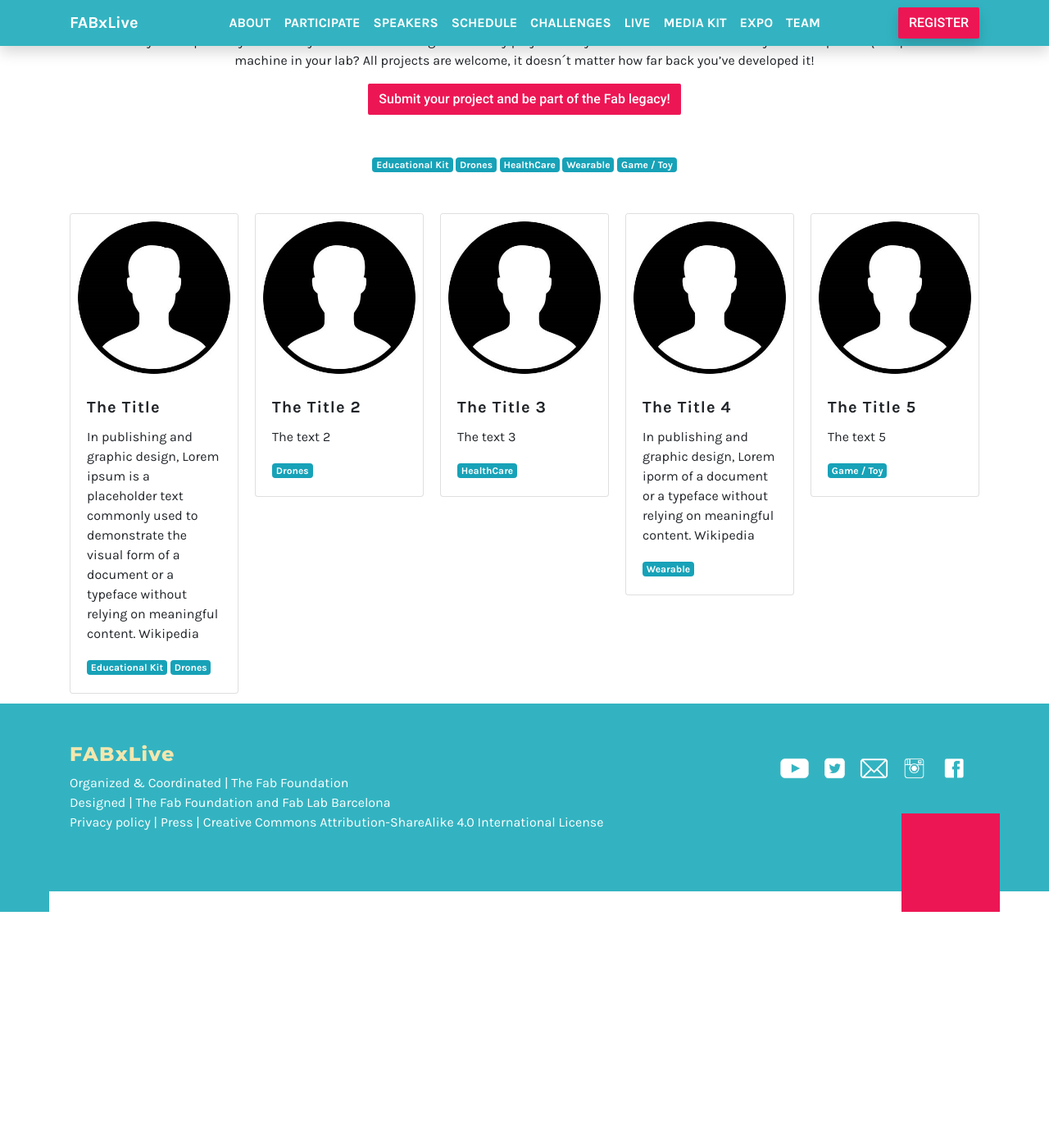
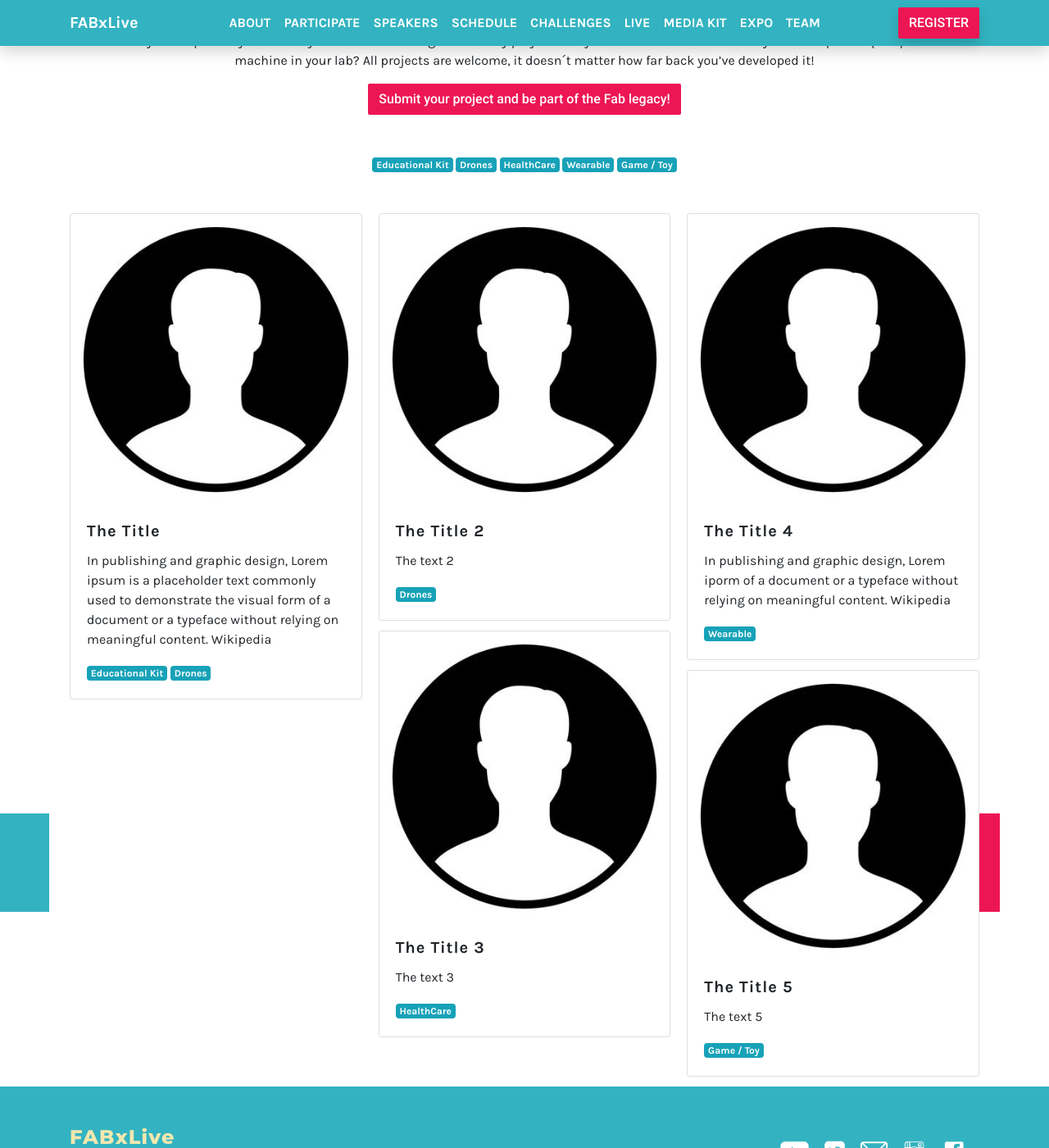
Before and after one commit to fabfoundation/fabxlive2020, a Jekyll site: the page built from expo.html, in a window 1280 px wide and 1400 px high, scrolled down 258 px. Shown: the whole window at 82% size. Built offline with Jekyll 4.4.1, drawn with Linux system fonts in a browser that asks for light colours; nearby versions of some CDN libraries.

Commit message:
Expo: 3 cards per row

```diff
--- a/assets/main.scss
+++ b/assets/main.scss
@@ -30,16 +30,10 @@
   h2 { font-size: 50px; }
   h3 { font-size: 40px; }
   h4 { font-size: 24px; }
-  .card-columns {
-    column-count: 4;
-  }
 }
 
 // Extra large devices (large desktops, 1200px and up)
 @media (min-width: 1200px) {
-  .card-columns {
-    column-count: 5;
-  }
 }
 
 
```
